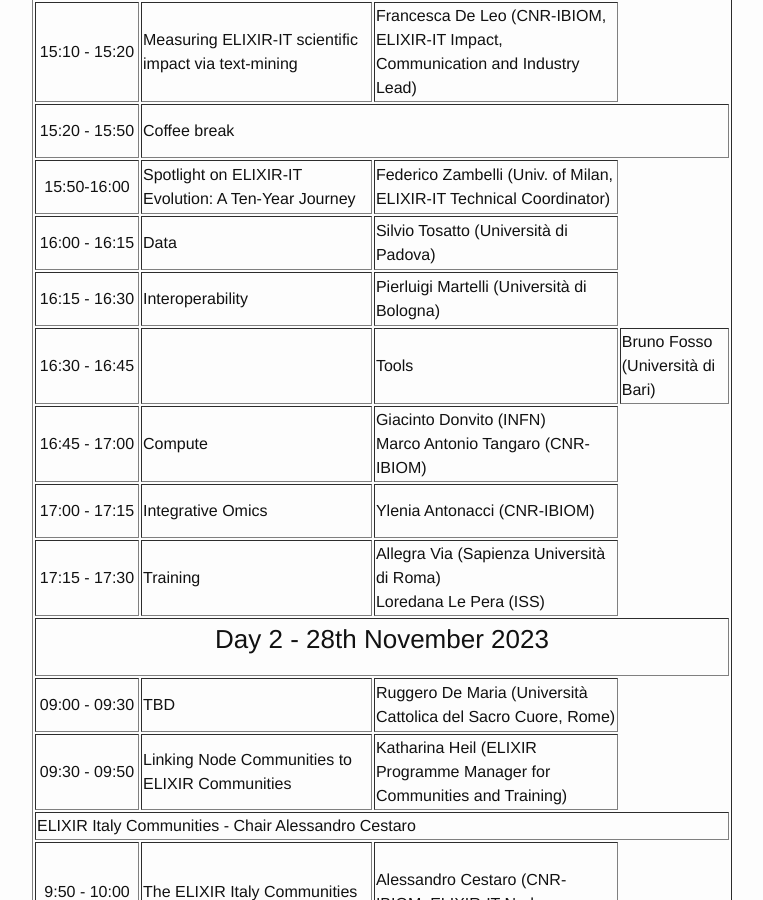
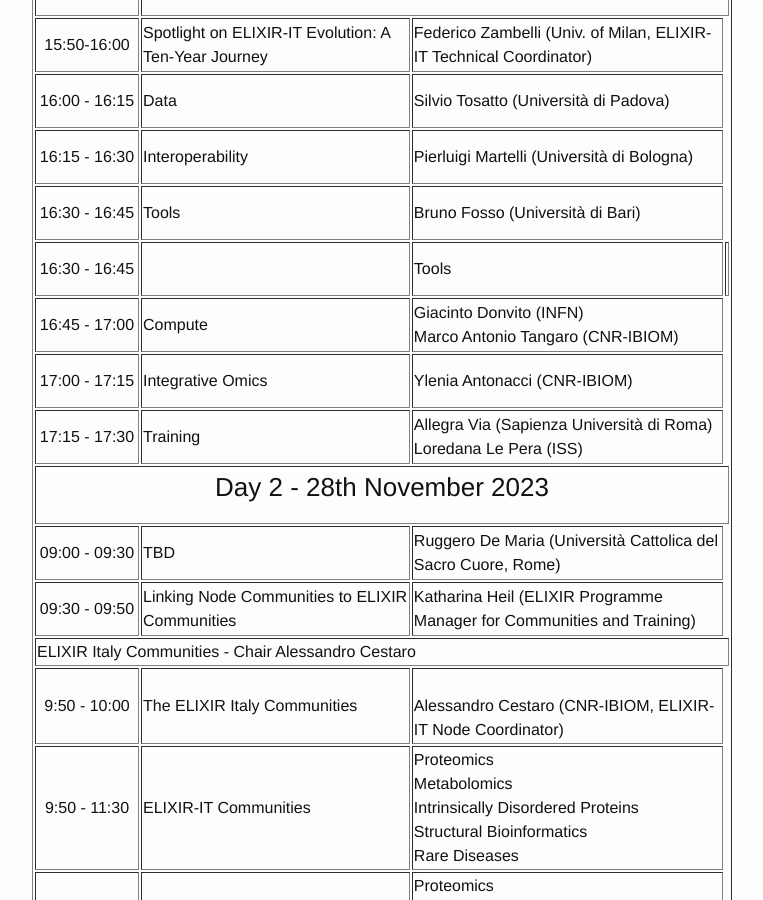
Before and after one commit to ELIXIR-IIB-training/website, a Jekyll site: the page built from _posts/2023-11-27-All_Hands_2023.md, in a window 1280 px wide and 900 px high, scrolled down 2524 px. Shown: the whole window, without its empty margins (238-1001 px from the left). Built offline with Jekyll 4.4.1, drawn with Linux system fonts in a browser that asks for light colours.

Commit message:
Update 2023-11-27-All_Hands_2023.md

```diff
--- a/_posts/2023-11-27-All_Hands_2023.md
+++ b/_posts/2023-11-27-All_Hands_2023.md
@@ -112,10 +112,17 @@ The event will be followed by two parallel workshops on 28th - 29th November 202
     </td>
     </tr>
      <tr>
+    <td height="50" width="100" align=center>16:30 - 16:45</td>
+    <td height="50">Tools</td>
+    <td height="50">
+  Bruno Fosso (Università di Bari)
+    </td>
+    </tr>
+     <tr>
     <td height="50" width="100" align=center>16:30 - 16:45<td>
     <td height="50">Tools</td>
     <td height="50">
-  Bruno Fosso (Università di Bari)
+
     </td>
     </tr>
     <tr>
```
